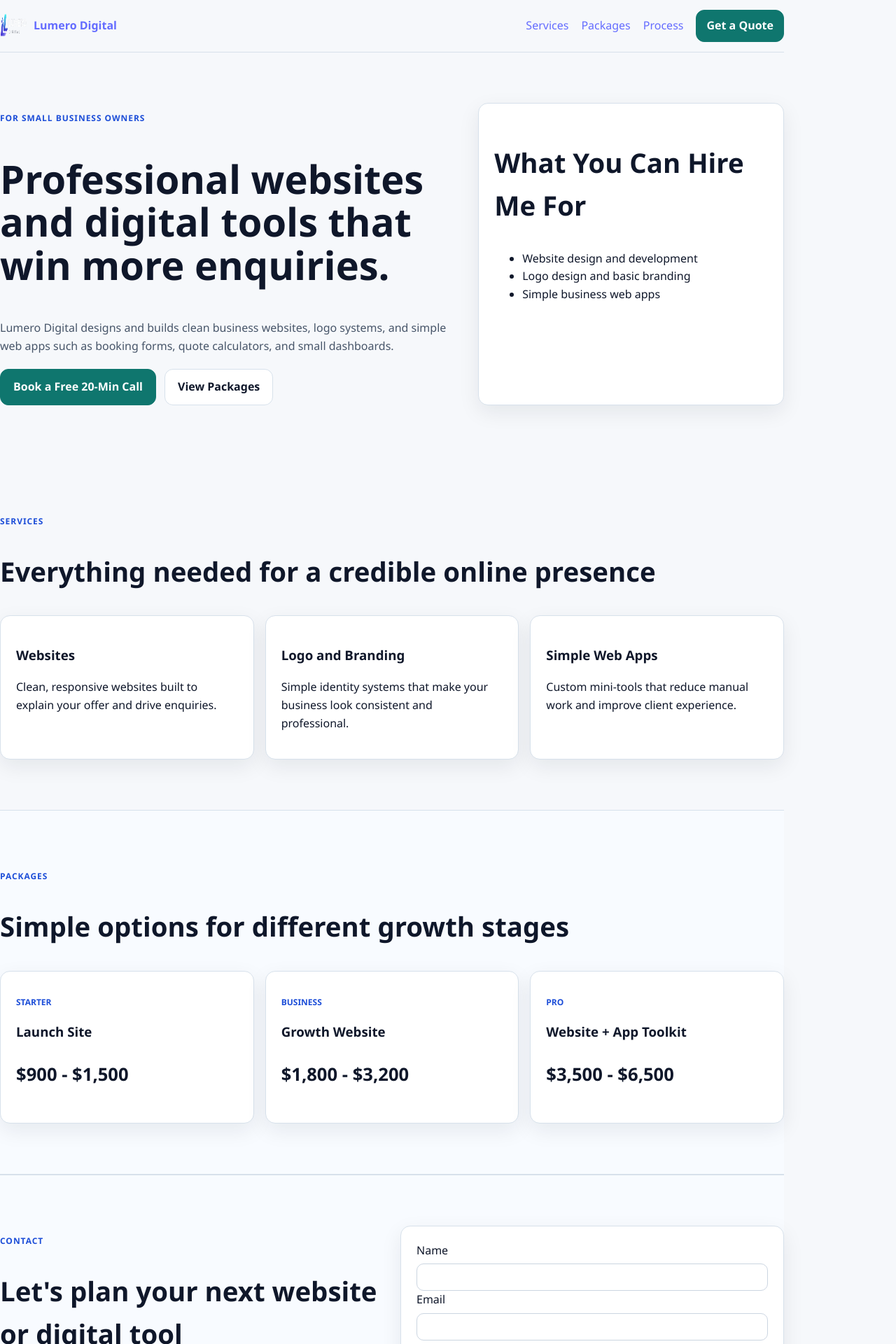
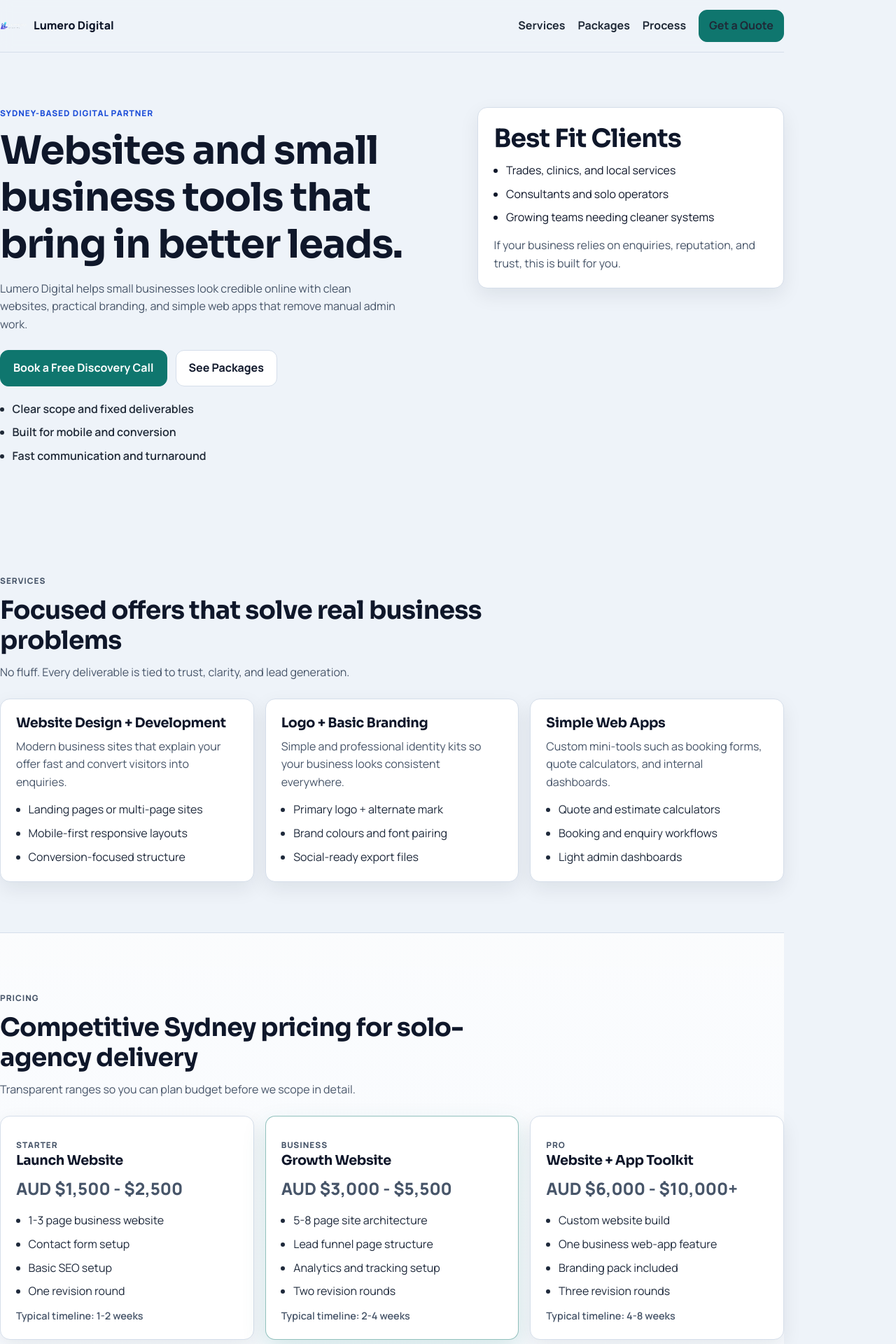
Before and after one commit to Tawha06/website-template, a React (Vite) app: page / in a window 1280 px wide. Shown: the top 1920 px of the page at 70% size. Built offline with nearby package versions, Linux system fonts and the light colour scheme.

Commit message:
Upgrade Lumero landing page design and Sydney pricing

```diff
--- a/src/App.css
+++ b/src/App.css
@@ -1,15 +1,419 @@
-:root{--bg:#f6f8fb;--surface:#fff;--text:#0f172a;--muted:#475569;--line:#d7e1eb;--brand:#0f766e;--brand-dark:#115e59;--accent:#1d4ed8;--radius:14px;--shadow:0 10px 30px rgba(15,23,42,.08)}
-*{box-sizing:border-box} body{margin:0;min-width:320px;font-family:Segoe UI,sans-serif;color:var(--text);background:var(--bg);line-height:1.6}
-.container{width:min(1120px,92vw);margin:0 auto}.section{padding:72px 0}.section-soft{background:#f8fbff;border-top:1px solid var(--line);border-bottom:1px solid var(--line)}
-.site-header{position:sticky;top:0;z-index:40;background:#f6f8fbf2;border-bottom:1px solid var(--line)}
-.nav-wrap{min-height:74px;display:flex;align-items:center;justify-content:space-between;gap:20px}.brand{display:inline-flex;align-items:center;gap:10px;font-weight:800}.brand-logo{width:38px;height:38px}
-.main-nav{display:flex;align-items:center;gap:18px}.menu-toggle{display:none}
-.btn{display:inline-flex;align-items:center;justify-content:center;padding:12px 18px;border:1px solid var(--brand);border-radius:12px;background:var(--brand);color:#fff;font-weight:700}
-.btn:hover{background:var(--brand-dark)}.btn-small{padding:9px 14px}.btn-ghost{background:#fff;color:var(--text);border-color:var(--line)}
-.eyebrow{text-transform:uppercase;letter-spacing:.08em;color:var(--accent);font-weight:800;font-size:.75rem}.hero-grid{display:grid;grid-template-columns:1.2fr .8fr;gap:28px}
-h1{font-size:clamp(2rem,4.6vw,3.5rem)} h2{font-size:clamp(1.6rem,3.2vw,2.4rem)} .lead{color:var(--muted)}
-.hero-cta{margin-top:20px;display:flex;gap:12px;flex-wrap:wrap}.hero-panel,.card,.contact-form{background:var(--surface);border:1px solid var(--line);border-radius:var(--radius);padding:22px;box-shadow:var(--shadow)}
-.cards{margin-top:24px;display:grid;gap:16px}.three-col{grid-template-columns:repeat(3,minmax(0,1fr))}.package-label{font-size:.75rem;text-transform:uppercase;color:var(--accent);font-weight:800}.price{font-size:1.6rem;font-weight:800}
-.contact-wrap{display:grid;grid-template-columns:1fr 1fr;gap:24px}.contact-form input,.contact-form textarea{width:100%;margin-top:6px;padding:11px;border:1px solid #cbd5e1;border-radius:10px}
-.site-footer{padding:26px 0 34px;border-top:1px solid var(--line);background:#f3f7fb}
-@media (max-width:980px){.main-nav{position:absolute;left:4vw;right:4vw;top:76px;display:none;flex-direction:column;background:#fff;border:1px solid var(--line);border-radius:12px;padding:10px}.main-nav.open{display:flex}.menu-toggle{display:inline-flex}.hero-grid,.contact-wrap,.three-col{grid-template-columns:1fr}}
+@import url('https://fonts.googleapis.com/css2?family=Manrope:wght@400;500;600;700;800&family=Sora:wght@500;600;700;800&display=swap');
+
+:root {
+  --bg: #eef3f9;
+  --surface: #ffffff;
+  --ink: #0f172a;
+  --muted: #475569;
+  --line: #d5deea;
+  --brand: #0f766e;
+  --brand-dark: #115e59;
+  --accent: #1d4ed8;
+  --radius: 14px;
+  --shadow: 0 10px 28px rgba(15, 23, 42, 0.08);
+}
+
+* {
+  box-sizing: border-box;
+}
+
+html {
+  scroll-behavior: smooth;
+}
+
+body {
+  margin: 0;
+  min-width: 320px;
+  font-family: 'Manrope', 'Segoe UI', sans-serif;
+  color: var(--ink);
+  background:
+    radial-gradient(760px 320px at 12% -8%, rgba(29, 78, 216, 0.08), transparent 70%),
+    radial-gradient(800px 340px at 95% -10%, rgba(15, 118, 110, 0.12), transparent 75%),
+    var(--bg);
+  line-height: 1.6;
+}
+
+a {
+  color: inherit;
+  text-decoration: none;
+}
+
+img {
+  display: block;
+  max-width: 100%;
+}
+
+h1,
+h2,
+h3 {
+  margin: 0;
+  font-family: 'Sora', 'Segoe UI', sans-serif;
+  line-height: 1.2;
+  letter-spacing: -0.02em;
+}
+
+h1 {
+  font-size: clamp(2rem, 4.6vw, 3.5rem);
+  max-width: 17ch;
+}
+
+h2 {
+  font-size: clamp(1.5rem, 3vw, 2.25rem);
+}
+
+h3 {
+  font-size: 1.2rem;
+}
+
+p,
+ul {
+  margin: 0;
+}
+
+.container {
+  width: min(1120px, 92vw);
+  margin: 0 auto;
+}
+
+.section {
+  padding: 72px 0;
+  scroll-margin-top: 90px;
+}
+
+.section-soft {
+  background: linear-gradient(180deg, rgba(255, 255, 255, 0.74), rgba(248, 251, 255, 0.88));
+  border-top: 1px solid var(--line);
+  border-bottom: 1px solid var(--line);
+}
+
+.site-header {
+  position: sticky;
+  top: 0;
+  z-index: 50;
+  border-bottom: 1px solid var(--line);
+  background: rgba(238, 243, 249, 0.92);
+  backdrop-filter: blur(8px);
+}
+
+.nav-wrap {
+  min-height: 74px;
+  display: flex;
+  align-items: center;
+  justify-content: space-between;
+  gap: 20px;
+}
+
+.brand {
+  display: inline-flex;
+  align-items: center;
+  gap: 10px;
+  font-weight: 800;
+}
+
+.brand-logo {
+  width: 38px;
+  height: 38px;
+  object-fit: contain;
+}
+
+.main-nav {
+  display: flex;
+  align-items: center;
+  gap: 18px;
+}
+
+.main-nav a {
+  font-weight: 700;
+  color: #1f2937;
+}
+
+.main-nav a:hover {
+  color: var(--brand-dark);
+}
+
+.menu-toggle {
+  display: none;
+  border: 1px solid var(--line);
+  background: #fff;
+  border-radius: 10px;
+  padding: 9px 12px;
+  font-weight: 700;
+  cursor: pointer;
+}
+
+.btn {
+  display: inline-flex;
+  align-items: center;
+  justify-content: center;
+  padding: 12px 18px;
+  border: 1px solid var(--brand);
+  border-radius: 12px;
+  background: var(--brand);
+  color: #fff;
+  font-weight: 700;
+  transition: transform 0.2s ease, background-color 0.2s ease;
+}
+
+.btn:hover {
+  background: var(--brand-dark);
+  transform: translateY(-1px);
+}
+
+.btn-small {
+  padding: 9px 14px;
+}
+
+.btn-ghost {
+  background: #fff;
+  border-color: var(--line);
+  color: var(--ink);
+}
+
+.btn-ghost:hover {
+  background: #f8fafc;
+}
+
+.eyebrow {
+  text-transform: uppercase;
+  letter-spacing: 0.08em;
+  color: var(--accent);
+  font-weight: 800;
+  font-size: 0.74rem;
+  margin-bottom: 10px;
+}
+
+.hero {
+  padding-top: 78px;
+}
+
+.hero-grid {
+  display: grid;
+  grid-template-columns: 1.2fr 0.8fr;
+  gap: 26px;
+  align-items: start;
+}
+
+.lead {
+  margin-top: 16px;
+  color: var(--muted);
+  max-width: 58ch;
+}
+
+.hero-cta {
+  margin-top: 24px;
+  display: flex;
+  gap: 12px;
+  flex-wrap: wrap;
+}
+
+.hero-trust {
+  margin-top: 20px;
+  padding-left: 1.1rem;
+  display: grid;
+  gap: 8px;
+  color: #1f2937;
+  font-weight: 600;
+}
+
+.hero-panel,
+.card,
+.contact-form {
+  background: var(--surface);
+  border: 1px solid var(--line);
+  border-radius: var(--radius);
+  padding: 22px;
+  box-shadow: var(--shadow);
+}
+
+.hero-panel ul {
+  margin-top: 12px;
+  padding-left: 1.1rem;
+  display: grid;
+  gap: 8px;
+}
+
+.hero-panel p {
+  margin-top: 14px;
+  color: var(--muted);
+}
+
+.section-head {
+  max-width: 74ch;
+}
+
+.section-head p {
+  margin-top: 12px;
+  color: var(--muted);
+}
+
+.cards {
+  margin-top: 24px;
+  display: grid;
+  gap: 16px;
+}
+
+.three-col {
+  grid-template-columns: repeat(3, minmax(0, 1fr));
+}
+
+.card p {
+  margin-top: 10px;
+  color: var(--muted);
+}
+
+.card ul {
+  margin-top: 14px;
+  padding-left: 1.1rem;
+  display: grid;
+  gap: 8px;
+  color: #1e293b;
+}
+
+.package-label {
+  text-transform: uppercase;
+  letter-spacing: 0.08em;
+  font-size: 0.74rem;
+  font-weight: 800;
+  color: var(--accent);
+}
+
+.price {
+  margin-top: 10px;
+  font-size: 1.5rem;
+  font-weight: 800;
+  color: #0b1220;
+}
+
+.meta {
+  margin-top: 12px;
+  font-size: 0.9rem;
+  font-weight: 600;
+  color: #334155;
+}
+
+.package.featured {
+  border-color: rgba(15, 118, 110, 0.45);
+  box-shadow: 0 14px 34px rgba(15, 118, 110, 0.15);
+}
+
+.addons {
+  margin-top: 18px;
+  padding: 14px 16px;
+  border: 1px solid var(--line);
+  border-radius: var(--radius);
+  background: #f8fbff;
+}
+
+.step {
+  font-size: 0.74rem;
+  text-transform: uppercase;
+  letter-spacing: 0.08em;
+  font-weight: 800;
+  color: var(--accent);
+}
+
+.contact-wrap {
+  display: grid;
+  grid-template-columns: 1fr 1fr;
+  gap: 24px;
+  align-items: start;
+}
+
+.contact-wrap > div p {
+  margin-top: 12px;
+  color: var(--muted);
+}
+
+.contact-points {
+  margin-top: 14px;
+  padding-left: 1.1rem;
+  display: grid;
+  gap: 8px;
+}
+
+.contact-form label {
+  display: block;
+  margin-top: 10px;
+  font-weight: 700;
+  font-size: 0.92rem;
+}
+
+.contact-form input,
+.contact-form select,
+.contact-form textarea {
+  margin-top: 6px;
+  width: 100%;
+  border: 1px solid #cbd5e1;
+  border-radius: 10px;
+  background: #fff;
+  padding: 11px 12px;
+  font: inherit;
+}
+
+.contact-form textarea {
+  min-height: 120px;
+  resize: vertical;
+}
+
+.contact-form button {
+  margin-top: 14px;
+  width: 100%;
+}
+
+.honeypot {
+  position: absolute;
+  left: -10000px;
+}
+
+.site-footer {
+  padding: 26px 0 34px;
+  border-top: 1px solid var(--line);
+  background: #f3f7fb;
+}
+
+.footer-wrap {
+  display: flex;
+  justify-content: space-between;
+  gap: 10px;
+  flex-wrap: wrap;
+  color: #334155;
+}
+
+.footer-note {
+  color: #475569;
+}
+
+@media (max-width: 980px) {
+  .main-nav {
+    position: absolute;
+    left: 4vw;
+    right: 4vw;
+    top: 76px;
+    display: none;
+    flex-direction: column;
+    align-items: stretch;
+    background: #fff;
+    border: 1px solid var(--line);
+    border-radius: 12px;
+    padding: 10px;
+    box-shadow: var(--shadow);
+  }
+
+  .main-nav.open {
+    display: flex;
+  }
+
+  .menu-toggle {
+    display: inline-flex;
+  }
+
+  .hero-grid,
+  .contact-wrap,
+  .three-col {
+    grid-template-columns: 1fr;
+  }
+
+  .section {
+    padding: 56px 0;
+  }
+}
--- a/src/App.jsx
+++ b/src/App.jsx
@@ -6,6 +6,7 @@ const year = new Date().getFullYear()
 
 function App() {
   const [menuOpen, setMenuOpen] = useState(false)
+
   const closeMenu = () => setMenuOpen(false)
 
   return (
@@ -17,11 +18,17 @@ function App() {
             <span>Lumero Digital</span>
           </a>
 
-          <button className="menu-toggle" type="button" aria-expanded={menuOpen} onClick={() => setMenuOpen((o) => !o)}>
+          <button
+            className="menu-toggle"
+            type="button"
+            aria-label="Toggle menu"
+            aria-expanded={menuOpen}
+            onClick={() => setMenuOpen((open) => !open)}
+          >
             Menu
           </button>
 
-          <nav className={`main-nav ${menuOpen ? 'open' : ''}`}>
+          <nav className={`main-nav ${menuOpen ? 'open' : ''}`} aria-label="Main navigation">
             <a href="#services" onClick={closeMenu}>Services</a>
             <a href="#packages" onClick={closeMenu}>Packages</a>
             <a href="#process" onClick={closeMenu}>Process</a>
@@ -31,25 +38,38 @@ function App() {
       </header>
 
       <main id="top">
-        <section className="hero section">
+        <section className="section hero">
           <div className="container hero-grid">
             <div>
-              <p className="eyebrow">For Small Business Owners</p>
-              <h1>Professional websites and digital tools that win more enquiries.</h1>
-              <p className="lead">Lumero Digital designs and builds clean business websites, logo systems, and simple web apps such as booking forms, quote calculators, and small dashboards.</p>
+              <p className="eyebrow">Sydney-Based Digital Partner</p>
+              <h1>Websites and small business tools that bring in better leads.</h1>
+              <p className="lead">
+                Lumero Digital helps small businesses look credible online with clean websites, practical branding,
+                and simple web apps that remove manual admin work.
+              </p>
+
               <div className="hero-cta">
-                <a href="#contact" className="btn">Book a Free 20-Min Call</a>
-                <a href="#packages" className="btn btn-ghost">View Packages</a>
+                <a href="#contact" className="btn">Book a Free Discovery Call</a>
+                <a href="#packages" className="btn btn-ghost">See Packages</a>
               </div>
+
+              <ul className="hero-trust" aria-label="Trust points">
+                <li>Clear scope and fixed deliverables</li>
+                <li>Built for mobile and conversion</li>
+                <li>Fast communication and turnaround</li>
+              </ul>
             </div>
 
-            <aside className="hero-panel">
-              <h2>What You Can Hire Me For</h2>
+            <aside className="hero-panel" aria-label="Who this is for">
+              <h2>Best Fit Clients</h2>
               <ul>
-                <li>Website design and development</li>
-                <li>Logo design and basic branding</li>
-                <li>Simple business web apps</li>
+                <li>Trades, clinics, and local services</li>
+                <li>Consultants and solo operators</li>
+                <li>Growing teams needing cleaner systems</li>
               </ul>
+              <p>
+                If your business relies on enquiries, reputation, and trust, this is built for you.
+              </p>
             </aside>
           </div>
         </section>
@@ -58,12 +78,40 @@ function App() {
           <div className="container">
             <div className="section-head">
               <p className="eyebrow">Services</p>
-              <h2>Everything needed for a credible online presence</h2>
+              <h2>Focused offers that solve real business problems</h2>
+              <p>No fluff. Every deliverable is tied to trust, clarity, and lead generation.</p>
             </div>
+
             <div className="cards three-col">
-              <article className="card"><h3>Websites</h3><p>Clean, responsive websites built to explain your offer and drive enquiries.</p></article>
-              <article className="card"><h3>Logo and Branding</h3><p>Simple identity systems that make your business look consistent and professional.</p></article>
-              <article className="card"><h3>Simple Web Apps</h3><p>Custom mini-tools that reduce manual work and improve client experience.</p></article>
+              <article className="card">
+                <h3>Website Design + Development</h3>
+                <p>Modern business sites that explain your offer fast and convert visitors into enquiries.</p>
+                <ul>
+                  <li>Landing pages or multi-page sites</li>
+                  <li>Mobile-first responsive layouts</li>
+                  <li>Conversion-focused structure</li>
+                </ul>
+              </article>
+
+              <article className="card">
+                <h3>Logo + Basic Branding</h3>
+                <p>Simple and professional identity kits so your business looks consistent everywhere.</p>
+                <ul>
+                  <li>Primary logo + alternate mark</li>
+                  <li>Brand colours and font pairing</li>
+                  <li>Social-ready export files</li>
+                </ul>
+              </article>
+
+              <article className="card">
+                <h3>Simple Web Apps</h3>
+                <p>Custom mini-tools such as booking forms, quote calculators, and internal dashboards.</p>
+                <ul>
+                  <li>Quote and estimate calculators</li>
+                  <li>Booking and enquiry workflows</li>
+                  <li>Light admin dashboards</li>
+                </ul>
+              </article>
             </div>
           </div>
         </section>
@@ -71,13 +119,86 @@ function App() {
         <section className="section section-soft" id="packages">
           <div className="container">
             <div className="section-head">
-              <p className="eyebrow">Packages</p>
-              <h2>Simple options for different growth stages</h2>
+              <p className="eyebrow">Pricing</p>
+              <h2>Competitive Sydney pricing for solo-agency delivery</h2>
+              <p>Transparent ranges so you can plan budget before we scope in detail.</p>
             </div>
+
+            <div className="cards three-col pricing-grid">
+              <article className="card package">
+                <p className="package-label">Starter</p>
+                <h3>Launch Website</h3>
+                <p className="price">AUD $1,500 - $2,500</p>
+                <ul>
+                  <li>1-3 page business website</li>
+                  <li>Contact form setup</li>
+                  <li>Basic SEO setup</li>
+                  <li>One revision round</li>
+                </ul>
+                <p className="meta">Typical timeline: 1-2 weeks</p>
+              </article>
+
+              <article className="card package featured">
+                <p className="package-label">Business</p>
+                <h3>Growth Website</h3>
+                <p className="price">AUD $3,000 - $5,500</p>
+                <ul>
+                  <li>5-8 page site architecture</li>
+                  <li>Lead funnel page structure</li>
+                  <li>Analytics and tracking setup</li>
+                  <li>Two revision rounds</li>
+                </ul>
+                <p className="meta">Typical timeline: 2-4 weeks</p>
+              </article>
+
+              <article className="card package">
+                <p className="package-label">Pro</p>
+                <h3>Website + App Toolkit</h3>
+                <p className="price">AUD $6,000 - $10,000+</p>
+                <ul>
+                  <li>Custom website build</li>
+                  <li>One business web-app feature</li>
+                  <li>Branding pack included</li>
+                  <li>Three revision rounds</li>
+                </ul>
+                <p className="meta">Typical timeline: 4-8 weeks</p>
+              </article>
+            </div>
+
+            <div className="addons">
+              <p>
+                <strong>Common add-ons:</strong> branding-only package (AUD $600-$1,500), extra pages (AUD $250-$500 each),
+                and monthly care plans (AUD $120-$450/month).
+              </p>
+            </div>
+          </div>
+        </section>
+
+        <section className="section" id="process">
+          <div className="container">
+            <div className="section-head">
+              <p className="eyebrow">Process</p>
+              <h2>A clear process from brief to launch</h2>
+            </div>
+
             <div className="cards three-col">
-              <article className="card package"><p className="package-label">Starter</p><h3>Launch Site</h3><p className="price">$900 - $1,500</p></article>
-              <article className="card package featured"><p className="package-label">Business</p><h3>Growth Website</h3><p className="price">$1,800 - $3,200</p></article>
-              <article className="card package"><p className="package-label">Pro</p><h3>Website + App Toolkit</h3><p className="price">$3,500 - $6,500</p></article>
+              <article className="card process-card">
+                <p className="step">Step 1</p>
+                <h3>Strategy Call</h3>
+                <p>We define your goals, audience, and the exact pages or features needed.</p>
+              </article>
+
+              <article className="card process-card">
+                <p className="step">Step 2</p>
+                <h3>Design + Build</h3>
+                <p>I design the layout and build your site or tool with regular check-ins.</p>
+              </article>
+
+              <article className="card process-card">
+                <p className="step">Step 3</p>
+                <h3>Launch + Improve</h3>
+                <p>After launch, we refine based on real user behaviour and enquiries.</p>
+              </article>
             </div>
           </div>
         </section>
@@ -86,13 +207,43 @@ function App() {
           <div className="container contact-wrap">
             <div>
               <p className="eyebrow">Contact</p>
-              <h2>Let&apos;s plan your next website or digital tool</h2>
+              <h2>Tell me what you need and get a clear quote</h2>
+              <p>
+                Share your business details and goals. I will reply with scope, timeline, and the best-fit package.
+              </p>
+              <ul className="contact-points">
+                <li>Response within 1 business day</li>
+                <li>No-pressure consultation</li>
+                <li>Practical options, no jargon</li>
+              </ul>
             </div>
+
             <form className="contact-form" action="https://formspree.io/f/xkogprok" method="POST">
               <input type="hidden" name="_subject" value="New enquiry - Lumero Digital" />
-              <label htmlFor="name">Name</label><input id="name" name="name" required />
-              <label htmlFor="email">Email</label><input id="email" name="email" type="email" required />
-              <label htmlFor="details">Project details</label><textarea id="details" name="details" required />
+              <input type="text" name="_gotcha" tabIndex="-1" autoComplete="off" className="honeypot" />
+
+              <label htmlFor="name">Name</label>
+              <input id="name" name="name" type="text" required placeholder="Your name" />
+
+              <label htmlFor="email">Email</label>
+              <input id="email" name="email" type="email" required placeholder="you@business.com" />
+
+              <label htmlFor="service">Service needed</label>
+              <select id="service" name="service" required>
+                <option value="Website">Website</option>
+                <option value="Branding">Branding</option>
+                <option value="Web App">Web App</option>
+                <option value="Not Sure">Not sure yet</option>
+              </select>
+
+              <label htmlFor="details">Project details</label>
+              <textarea
+                id="details"
+                name="details"
+                required
+                placeholder="What do you need, and your target launch date?"
+              />
+
               <button className="btn" type="submit">Request Quote</button>
             </form>
           </div>
@@ -102,6 +253,7 @@ function App() {
       <footer className="site-footer">
         <div className="container footer-wrap">
           <p>&copy; {year} Lumero Digital. All rights reserved.</p>
+          <p className="footer-note">Sydney, Australia</p>
         </div>
       </footer>
     </>
```
Also changed, not shown: 1 other file (tests, documents, lock files or other folders).
